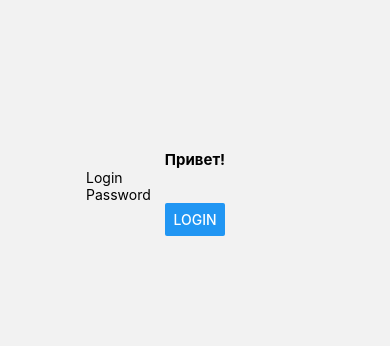
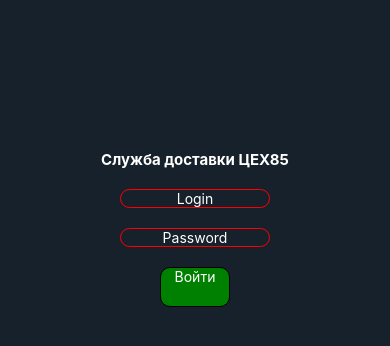
Before and after one commit to DelmMV/my-app, a React Native app: screen /LoginScreen in a window 390 px wide. Shown: the top 346 px of the page. Built offline with nearby package versions, Linux system fonts and the light colour scheme; what expo-notifications, expo-task-manager would draw is missing.

Commit message:
add: Стилизовать логинскрин

```diff
--- a/screens/LoginScreen.js
+++ b/screens/LoginScreen.js
@@ -32,19 +32,25 @@ export default function LoginScreen({ navigation }) {
   };
   return (
     <View style={styles.container}>
-      <Text style={styles.text}>Привет!</Text>
+      <Text style={styles.text}>Служба доставки ЦЕХ85</Text>
       <TextInput
+        style={[styles.input, styles.shadowProp]}
         placeholder="Login"
+        placeholderTextColor="#fff"
         value={login}
         onChangeText={(text) => setlogin(text)}
       ></TextInput>
       <TextInput
+        style={styles.input}
         placeholder="Password"
+        placeholderTextColor="#fff"
         value={password}
         onChangeText={(text) => setPassword(text)}
       ></TextInput>
       <TouchableOpacity>
-        <Button title="Login" onPress={handleLogin}></Button>
+        <Text style={styles.button} onPress={handleLogin}>
+          Войти
+        </Text>
       </TouchableOpacity>
     </View>
   );
@@ -52,12 +58,43 @@ export default function LoginScreen({ navigation }) {
 
 const styles = StyleSheet.create({
   container: {
+    flex: 1,
     paddingTop: 150,
     alignItems: "center",
+    backgroundColor: "#17212b",
+    color: "red",
   },
   text: {
-    color: "black",
+    color: "#fff",
     fontWeight: "bold",
     fontSize: 15,
+    marginBottom: 10,
+  },
+  input: {
+    color: "white",
+    width: 150,
+    margin: 10,
+    borderWidth: 1,
+    borderColor: "red",
+    textAlign: "center",
+    borderRadius: 10,
+  },
+  shadowProp: {
+    shadowOffset: { width: 3, height: 4 },
+    shadowColor: "#black",
+    shadowOpacity: 0.2,
+    shadowRadius: 3,
+  },
+
+  button: {
+    color: "#fff",
+    marginTop: 10,
+    width: 70,
+    height: 40,
+    borderWidth: 1,
+    borderRadius: 10,
+    textAlign: "center",
+    textAlignVertical: "center",
+    backgroundColor: "green",
   },
 });
```
